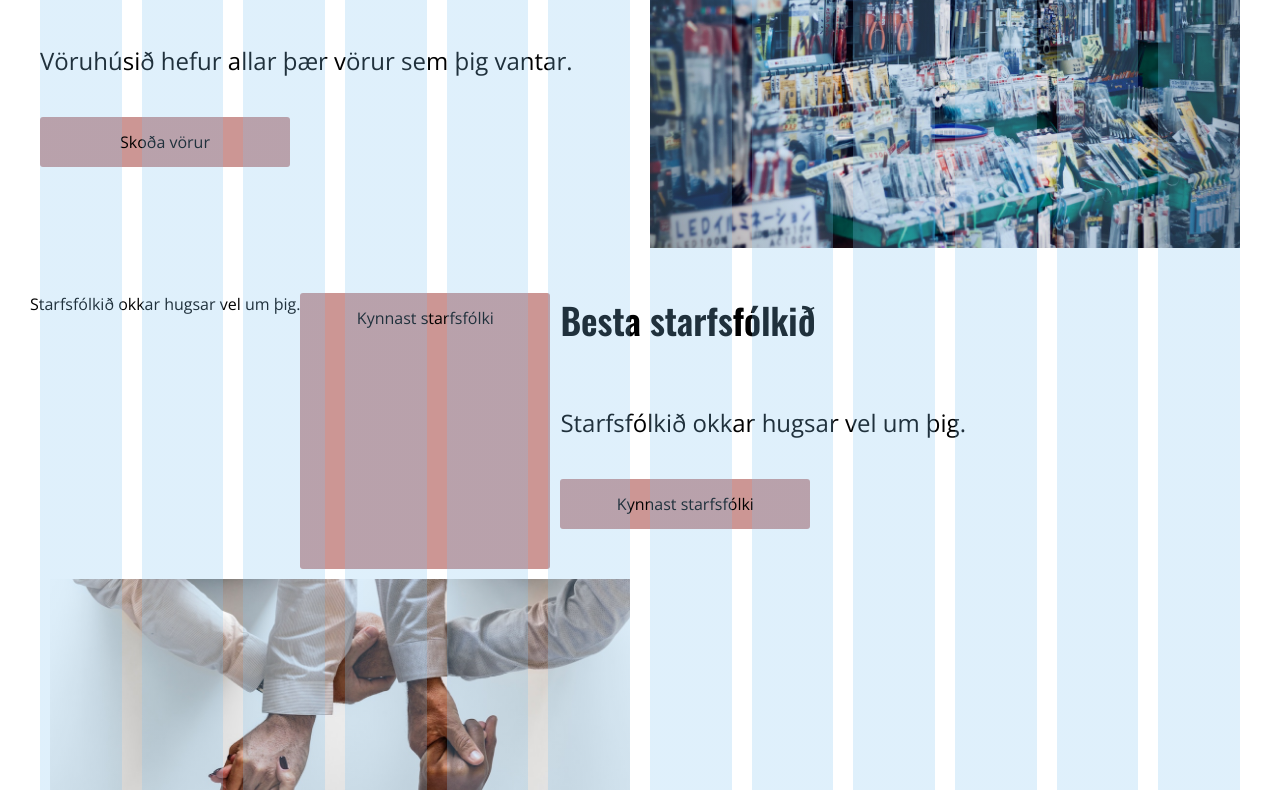
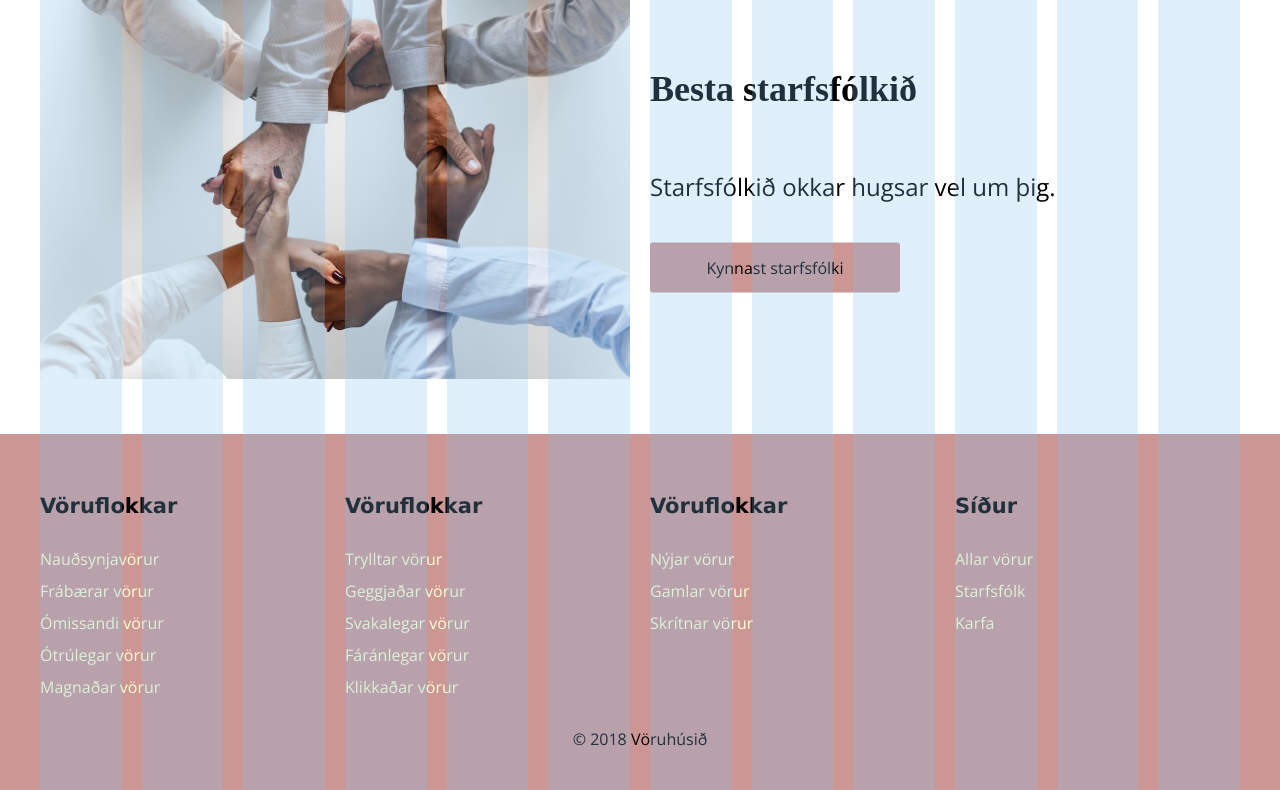
Before and after one commit to asg77/GroupVerk-1, a website: page index.html in a window 1280 px wide. Shown: the part 654-1444 px from the top of the page. Drawn offline with nearby package versions, Linux system fonts and the light colour scheme; files that its build step writes are made by us from their sources.

Commit message:
There were stuff I forgot to delete. For some reason some codes were repeated :)

```diff
--- a/index.html
+++ b/index.html
@@ -5,7 +5,6 @@
   <meta charset="utf-8">
   <meta name="viewport" content="width=device-width, initial-scale=1">
   <title>Vöruhúsið</title>
-  <link href="https://fonts.googleapis.com/css?family=Oswald:500,600" rel="stylesheet">
   <link href="https://fonts.googleapis.com/css?family=Open+Sans:400,700" rel="stylesheet">
   <link rel="stylesheet" href="grid.css">
   <link rel="stylesheet" href="styles.css">
@@ -18,17 +17,14 @@
     <h1>Vöruhúsið</h1>
     <div class="links">
 
+      <div class="dir"></div>
+
       <div class="dir">
         <ul>
-
           <li> <a class="nav__link" href=""> FORSÍÐA </a> </li>
-
           <li> <a href="pages/products.html"> VÖRUR </a> </li>
           <li> <a href="pages/staff.html"> STARFSFÓLK </a> </li>
         </ul>
-      </div>
-
-
       </div>
 
         <div class="dir">
@@ -36,7 +32,7 @@
 
           <a class="cart" href="pages/cart.html"> Karfa (3) </a>
       </div>
-
+    </div>
 </header>
 
     <main class="nav">
@@ -52,22 +48,6 @@
             </div>
           </div>
 
-    </div>
-  </header>
-
-  <main class="nav">
-    <div class="grid">
-      <div class="grid__row">
-        <div class="grid__col">
-          <div class="text">
-            <h3>Allar vörurnar</h3>
-
-
-            <p>Vöruhúsið hefur allar þær vörur sem þig vantar.</p>
-
-            <div> <a class="button" href=""> Skoða vörur </a> </div>
-          </div>
-        </div>
 
         <div class="grid__col">
           <img class="image" src="img/products.jpg" alt="Hjá vöruhúsinu er allt til">
@@ -83,12 +63,6 @@
 
             <p>Starfsfólkið okkar hugsar vel um þig.</p>
 
-              <a class="button" href=""> Kynnast starfsfólki</a>
-            </div>
-          </div>
-
-            <p>Starfsfólkið okkar hugsar vel um þig.</p>
-
 
             <a class="button" href=""> Kynnast starfsfólki</a>
           </div>
@@ -99,10 +73,10 @@
         </div>
 
       </div>
-    </div>
   </main>
 
   <footer>
+
 
     <div class="foot__lists">
       <div class="foot__row">
```
Lines whose indentation alone changed are shown as unchanged.
